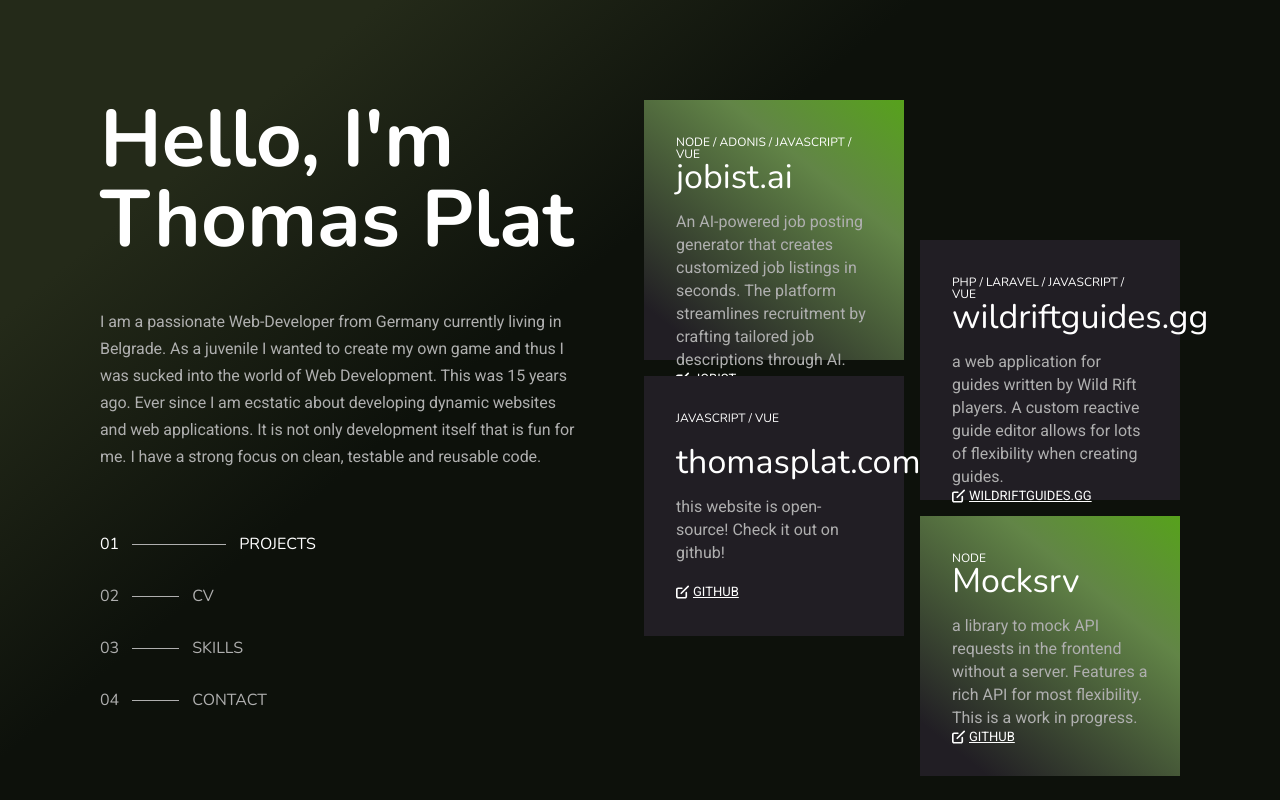
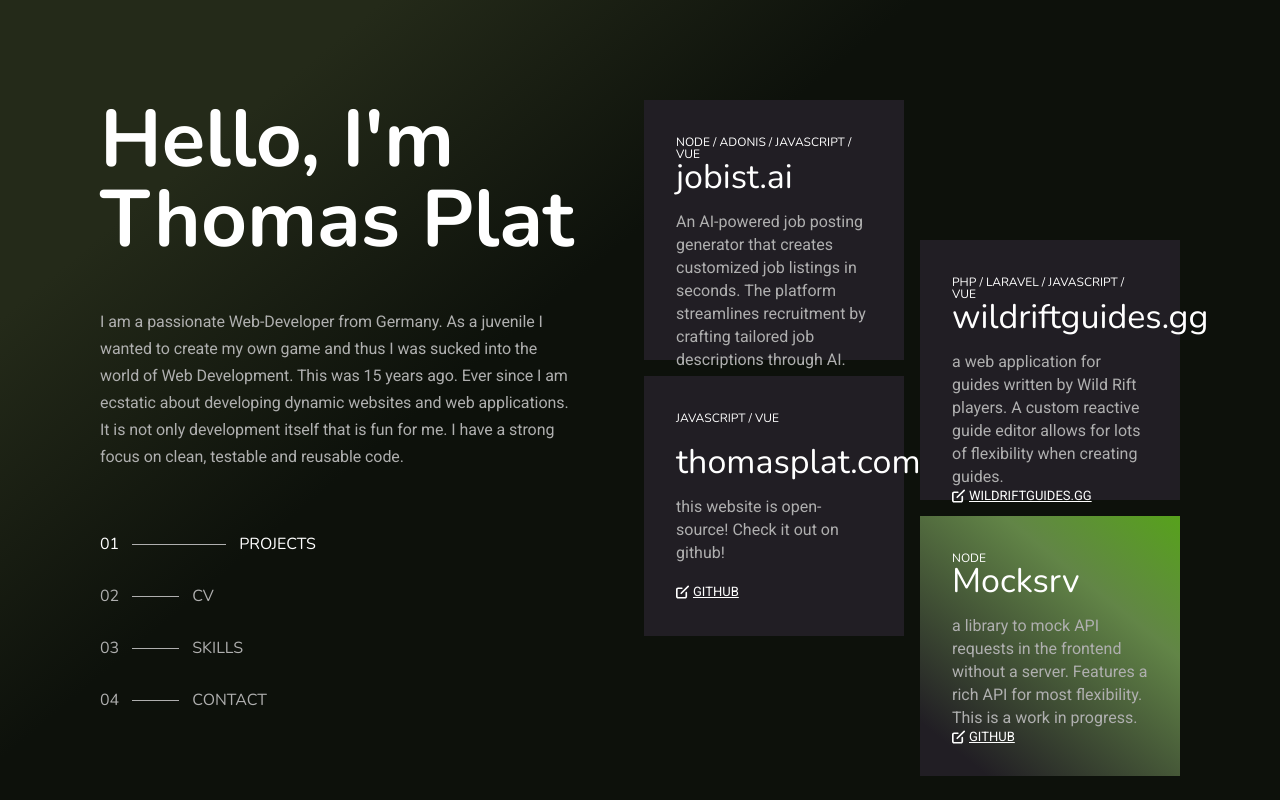
Before and after one commit to thplat/thomasplat.com, a Vue app: page / in a window 1280 px wide. Built offline with nearby package versions, Linux system fonts and the light colour scheme.

Commit message:
change texts, remove notice of living in belgrade, change types.ts to index.ts

```diff
--- a/src/components/cv/WorkHistory.vue
+++ b/src/components/cv/WorkHistory.vue
@@ -1,5 +1,5 @@
 <script setup lang="ts">
-import type { WorkHistoryEntry } from '@/types/types';
+import type { WorkHistoryEntry } from '@/types';
 import WorkHistoryItem from './WorkHistoryItem.vue';
 import { useTransitions } from '@/components/transition/list-stagger'
 
--- a/src/components/cv/WorkHistoryItem.vue
+++ b/src/components/cv/WorkHistoryItem.vue
@@ -1,5 +1,5 @@
 <script setup lang="ts">
-import type { WorkHistoryEntry } from '@/types/types';
+import type { WorkHistoryEntry } from '@/types';
 
 defineProps<{
     item: WorkHistoryEntry
--- a/src/components/project/ProjectPanel.vue
+++ b/src/components/project/ProjectPanel.vue
@@ -1,5 +1,5 @@
 <script setup lang="ts">
-import type { Project } from '@/types/types'
+import type { Project } from '@/types'
 import LinkIcon from '@/assets/icons/LinkIcon.vue'
 
 defineProps<{ project: Project }>()
--- a/src/components/project/ProjectsGrid.vue
+++ b/src/components/project/ProjectsGrid.vue
@@ -1,6 +1,6 @@
 <script setup lang="ts">
 import { useProjectTransitions } from './project-transitions'
-import type { Project } from '@/types/types';
+import type { Project } from '@/types';
 import ProjectPanel from './ProjectPanel.vue'
 
 defineProps<{ projects: Project[] }>()
--- a/src/components/skills/SkillPanel.vue
+++ b/src/components/skills/SkillPanel.vue
@@ -1,5 +1,5 @@
 <script setup lang="ts">
-import type { Skill } from '@/types/types';
+import type { Skill } from '@/types';
 import { defineAsyncComponent, type Component } from 'vue';
 
 const LogoMap: { [key: string]: Promise<Component> } = {
--- a/src/components/structure/MainMenu.vue
+++ b/src/components/structure/MainMenu.vue
@@ -1,5 +1,5 @@
 <script setup lang="ts">
-import type { RouteDefinition } from '@/types/types';
+import type { RouteDefinition } from '@/types';
 import routes from '@/router/routes'
 import { navigateTo } from '@/composables/page-position-handler'
 import { useRoutingStore } from '@/stores/routing';
--- a/src/i18n/de.json
+++ b/src/i18n/de.json
@@ -18,7 +18,7 @@
         },
         "values": {
             "birthday": "03.05.1993",
-            "address": "Herrschaftsgartenstr. 7, 71032 Böblingen",
+            "address": "Böblingen",
             "email": "info@thomasplat.com",
             "languages": "Deutsch, Englisch, Russisch (Grundkenntnisse)"
         }
--- a/src/i18n/en.json
+++ b/src/i18n/en.json
@@ -11,26 +11,31 @@
     },
     "index": {
         "headline": "Hello, I'm Thomas Plat",
-        "asideCopy": "I am a passionate Web-Developer from Germany currently living in Belgrade. As a juvenile I wanted to create my own game and thus I was sucked into the world of Web Development. This was 15 years ago. Ever since I am ecstatic about developing dynamic websites and web applications. It is not only development itself that is fun for me. I have a strong focus on clean, testable and reusable code."
+        "asideCopy": "I am a passionate Web-Developer from Germany. As a juvenile I wanted to create my own game and thus I was sucked into the world of Web Development. This was 15 years ago. Ever since I am ecstatic about developing dynamic websites and web applications. It is not only development itself that is fun for me. I have a strong focus on clean, testable and reusable code."
     },
     "cv": {
         "from": "From",
         "labels": {
             "name": "Name",
             "birthday": "Date of birth",
-            "address": "Address",
+            "address": "City",
             "email": "E-Mail",
             "languages": "Languages"
         },
         "values": {
             "name": "Thomas Plat",
             "birthday": "03.05.1993",
-            "address": "Herrschaftsgartenstr. 7, 71032 Böblingen, Germany",
+            "address": "Böblingen, Germany",
             "languages": "German, English, Russian (Basic)"
         }
     },
     "skills": {
         "headline": "The way I work",
         "copy": "Over the course of my carreer I have worked with many technologies, languages and concepts that allowed me to overcome any obstacles along my way. Get to know the toolchain that I am working with on a daily basis."
+    },
+    "projects": {
+        "jobist": {
+            "offlineMessage": "Currently Offline"
+        }
     }
 }
--- a/src/stores/cv.ts
+++ b/src/stores/cv.ts
@@ -1,4 +1,4 @@
-import type { CvBasicItem, WorkHistoryEntry } from '@/types/types'
+import type { CvBasicItem, WorkHistoryEntry } from '@/types'
 import config from '@/config/app'
 import { defineStore } from 'pinia'
 import { i18n } from '@/plugins/i18n'
--- a/src/stores/project.ts
+++ b/src/stores/project.ts
@@ -1,4 +1,5 @@
-import type { Project } from '@/types/types'
+import { i18n } from '@/plugins/i18n'
+import type { Project } from '@/types'
 import { defineStore } from 'pinia'
 
 interface RootState {
@@ -17,7 +18,7 @@
           name: 'jobist',
           url: 'https://jobist.ai'
         },
-        highlight: true
+        offlineMessage: i18n.t('projects.jobist.offlineMessage'),
       },
       {
         type: 'PHP / Laravel / Javascript / Vue',
--- a/src/stores/skills.ts
+++ b/src/stores/skills.ts
@@ -1,4 +1,4 @@
-import type { Skill } from '@/types/types'
+import type { Skill } from '@/types'
 import { defineStore } from 'pinia'
 
 interface RootState {
```
Also changed, not shown: src/types/index.ts (renamed from src/types/types.ts).
